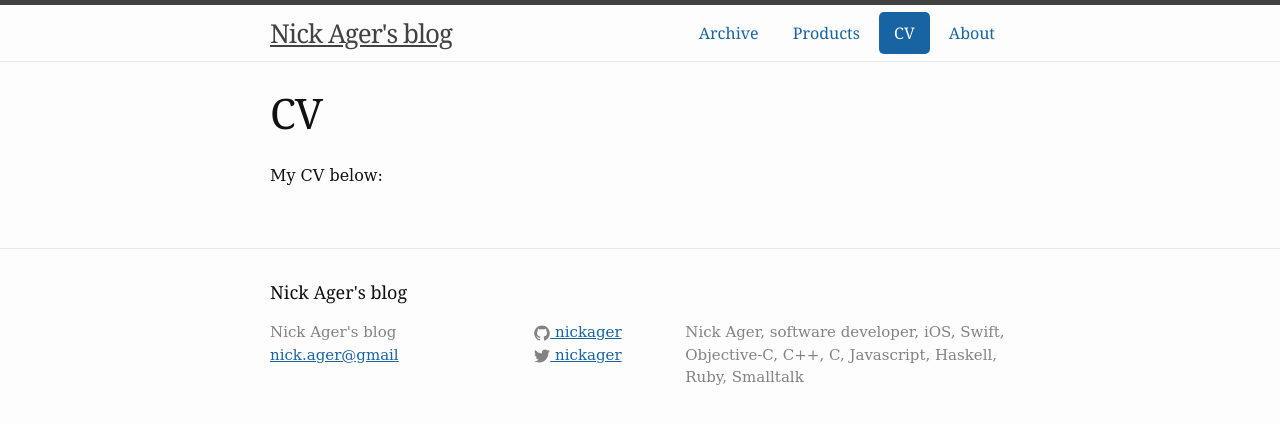
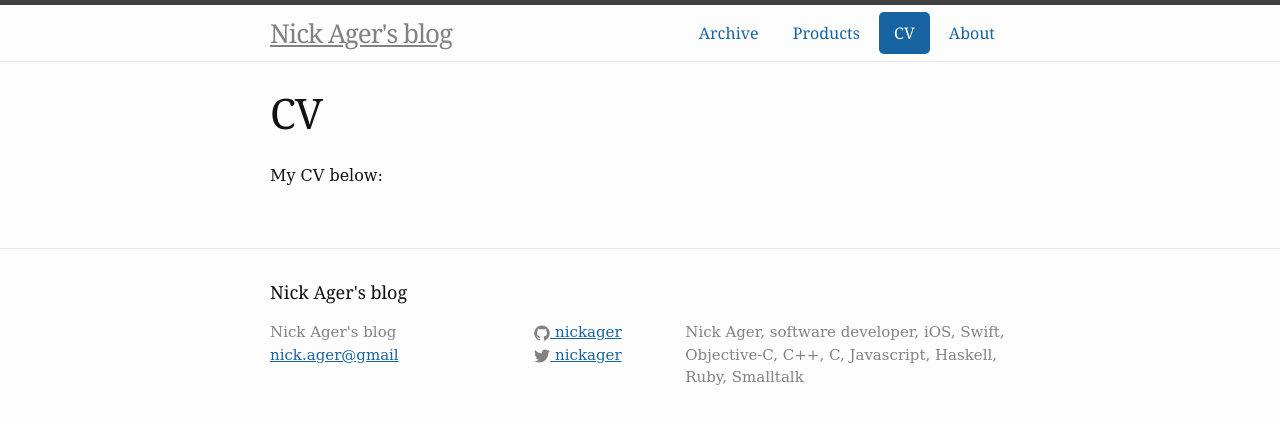
Before and after one commit to NickAger/nickager.github.io, a Jekyll site: the page built from x2-cv.md, in a window 1280 px wide. Shown: the top 424 px of the page. Built offline with Jekyll 4.4.1, drawn with Linux system fonts in a browser that asks for light colours; some web fonts are replaced.

Commit message:
style change to site title

```diff
--- a/_sass/_layout.scss
+++ b/_sass/_layout.scss
@@ -18,10 +18,10 @@
     margin-bottom: 0;
     float: left;
 
-    &,
-    &:visited {
-        color: $grey-color-dark;
-    }
+//     &,
+//     &:visited {
+//         color: $grey-color-dark;
+//     }
 }
 
 .site-nav {
@@ -367,7 +367,7 @@ p.post-meta {
   }
   a.active, a:hover.active {
     background-color: $link-color;
-    color: #ffffff;
+    color: white;
   }
 
   a.inactive, a:hover.inactive {
@@ -378,3 +378,12 @@ p.post-meta {
     background-color: $grey-color-light;
   }
 }
+
+a.site-title {
+  color: $grey-color;
+}
+
+a:hover.site-title {
+  text-decoration: none;
+  color: $link-color;
+}
```
